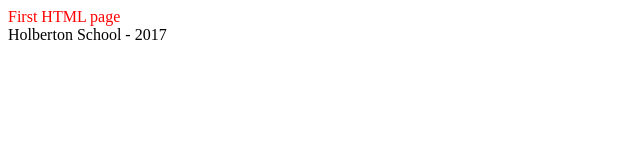
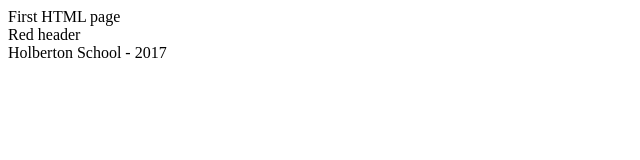
Before and after one commit to Ace-Quantum/atlas-higher_level_programming, a plain HTML site: page javascript-web_jquery/tester.html in a window 1280 px wide. Shown: the whole page, without its empty margins (0-640 px from the left). Drawn offline with nearby package versions, Linux system fonts and the light colour scheme.

Commit message:
fail fast fail often

```diff
--- a/javascript-web_jquery/tester.html
+++ b/javascript-web_jquery/tester.html
@@ -8,9 +8,10 @@
     <header>
       First HTML page
     </header>
+    <div id="red_header">Red header</div>
     <footer>
       Holberton School - 2017
     </footer>
-    <script type="text/javascript" src="1-script.js"></script>
+    <script type="text/javascript" src="2-script.js"></script>
   </body>
 </html>
```
